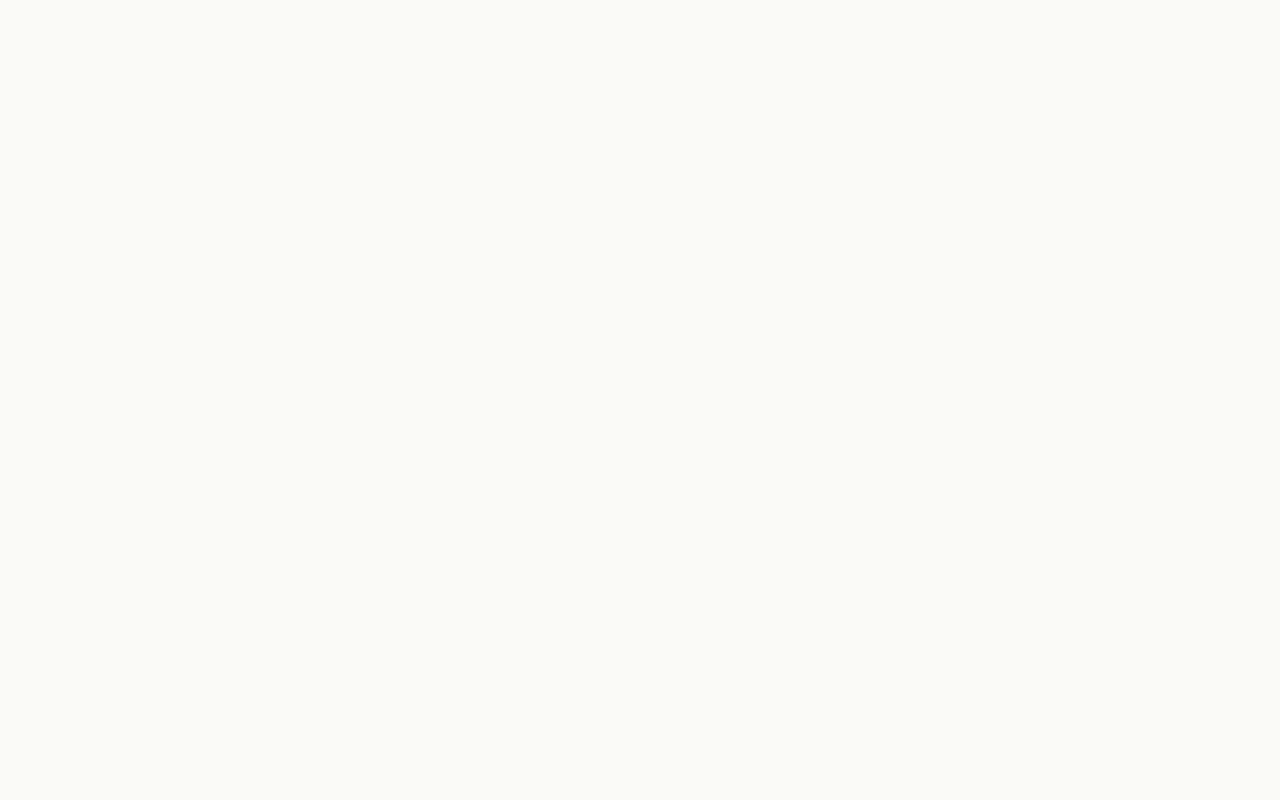
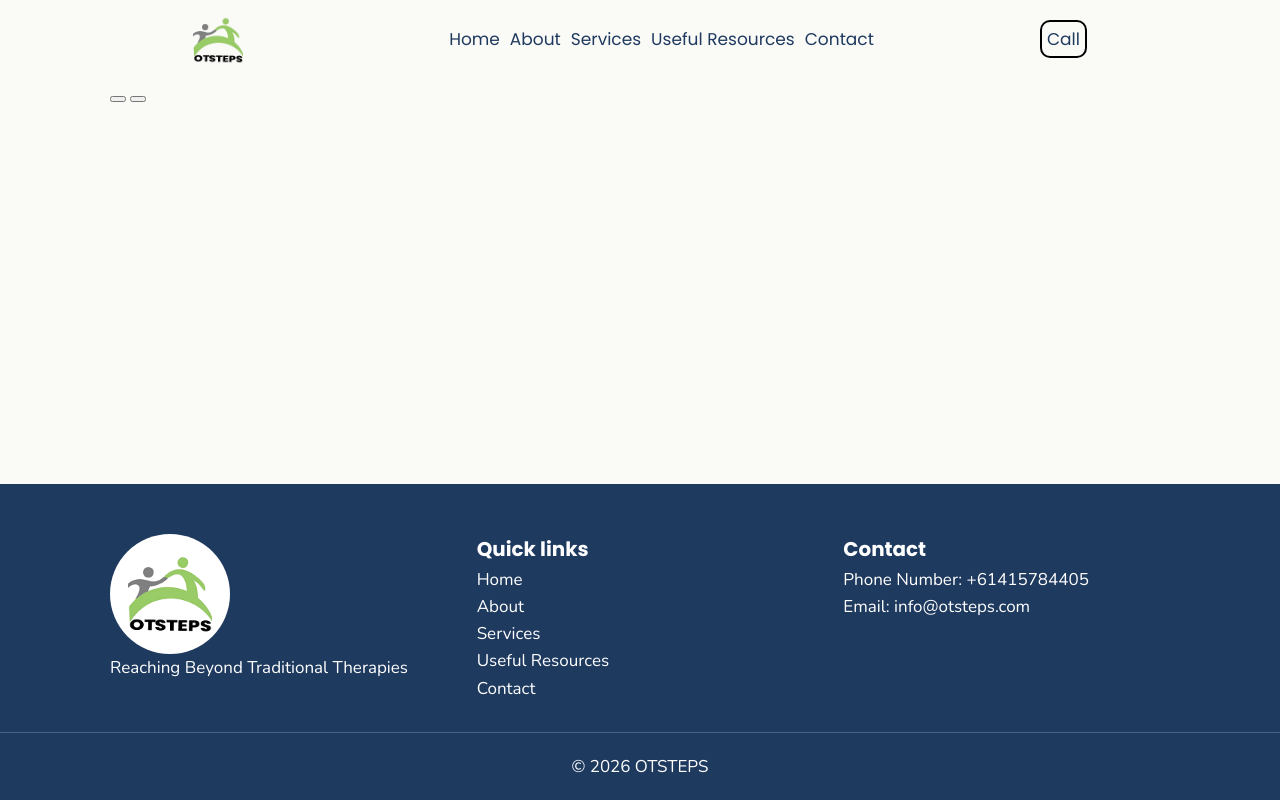
Before and after one commit to Developer-Coder1/OTSteps, a plain HTML site: page index.html in a window 1280 px wide. Drawn offline with nearby package versions, Linux system fonts and the light colour scheme.

Commit message:
Style Header and Footer

```diff
--- a/css/style.css
+++ b/css/style.css
@@ -12,17 +12,118 @@
 }
 
 body {
-  font-family: "Nunito";
+  font-family: "Nunito", sans-serif;
   font-size: 17px;
   line-height: 1.6;
-  background-color:  var(--bg);
+  background-color: var(--bg);
+  color: var(--text);
+  display: flex;
+  flex-direction: column;
+  min-height: 100vh;
 }
 
-header{
+main { flex: 1; }
+
+h1,
+h2,
+h3 {
+  font-family: "Poppins", sans-serif;
+  color: var(--navy);
+}
+
+header {
   display: flex;
-  font-family: "Poppins";
+  font-family: "Poppins", sans-serif;
   max-width: 1100px;
   flex-direction: row;
   align-items: center;
+  justify-content: space-around;
+  margin: 0 auto;
+  width: 100%;
+  padding: 15px 20px;
+}
+
+header a:hover { color: var(--orange); }
+
+a {
+  cursor: pointer;
+  text-decoration: none;
+}
+
+header a { color: var(--navy); }
+footer a { color: white; }
+
+header ul {
+  display: flex;
+  flex-direction: row;
+  gap: 10px;
+  list-style: none;
+}
+
+.logo {
+  max-width: 100%;
+  display: block;
+  height: 50px;
+}
+
+.btn {
+  border: 2px black solid;
+  padding: 5px;
+  border-radius: 10px;
+}
+
+.footer-grid {
+  display: grid;
+  grid-template-columns: 1fr 1fr 1fr;
+  gap: 40px;
+}
+
+footer{
+  background-color: var(--navy);
+  color: white;
+  padding: 50px 0 20px;
+}
+
+footer h3 { color: white; }
+
+footer ul{
+  list-style: none;
+  padding: 0;
+}
+
+footer a:hover{
+  color: var(--orange);
+}
+
+.footer-bottom{
+  display: flex;
   justify-content: center;
+  border-top: 1px solid rgba(255,255,255,0.2);
+  padding-top: 20px;
+  margin-top: 30px;
 }
+
+.white-bg {
+  display: flex;
+  justify-content: center;
+  align-items: center;
+  background-color: white;
+  width: 120px;
+  height: 120px;
+  border-radius: 50%;
+  overflow: hidden;
+}
+
+.white-bg img {
+  width: 70%;
+  height: 70%;
+  object-fit: contain;
+}
+
+.container { max-width: 1100px; margin: 0 auto; padding: 0 20px; }
+
+@media (max-width: 768px) {
+  .footer-grid {
+    grid-template-columns: 1fr;
+  }
+}
--- a/index.html
+++ b/index.html
@@ -1,24 +1,89 @@
-<!DOCTYPE html>
+<!doctype html>
 
 <html lang="en-AU">
-<head>
-  <meta charset="UTF-8">
-  <meta name="viewport" content="width=device-width, initial-scale=1.0">
-  <link rel="preconnect" href="https://fonts.googleapis.com">
-<link rel="preconnect" href="https://fonts.gstatic.com" crossorigin>
-<link href="https://fonts.googleapis.com/css2?family=Poppins:ital,wght@0,100;0,200;0,300;0,400;0,500;0,600;0,700;0,800;0,900;1,100;1,200;1,300;1,400;1,500;1,600;1,700;1,800;1,900&display=swap" rel="stylesheet">
-<link rel="preconnect" href="https://fonts.googleapis.com">
-<link rel="preconnect" href="https://fonts.gstatic.com" crossorigin>
-<link href="https://fonts.googleapis.com/css2?family=Nunito:ital,wght@0,200..1000;1,200..1000&family=Poppins:ital,wght@0,100;0,200;0,300;0,400;0,500;0,600;0,700;0,800;0,900;1,100;1,200;1,300;1,400;1,500;1,600;1,700;1,800;1,900&display=swap" rel="stylesheet">
-<link rel="stylesheet" href="css/style.css">
-<meta name="description" content="">
-  <title>OTSteps</title>
-</head>
+  <head>
+    <meta charset="UTF-8" />
+    <meta name="viewport" content="width=device-width, initial-scale=1.0" />
+    <link rel="preconnect" href="https://fonts.googleapis.com" />
+    <link rel="preconnect" href="https://fonts.gstatic.com" crossorigin />
+    <link
+      href="https://fonts.googleapis.com/css2?family=Nunito:wght@400;600&family=Poppins:wght@400;600;700&display=swap"
+      rel="stylesheet"
+    />
+    <link rel="stylesheet" href="/css/style.css" />
+    <meta name="description" content="" />
+    <title>OTSteps</title>
+  </head>
 
-<body>
-  <header></header>
-  <main></main>
-  <footer></footer>
-</body>
+  <body>
+    <header>
+      <div class="left">
+        <img class="logo" src="/images/otsteps-logo.png" alt="OTSteps logo" />
+      </div>
 
+      <div class="middle">
+        <nav>
+          <ul>
+            <li><a href="index.html">Home</a></li>
+            <li><a href="/pages/about.html">About</a></li>
+            <li><a href="/pages/services.html">Services</a></li>
+            <li><a href="/pages/resources.html">Useful Resources</a></li>
+            <li><a href="/pages/contact.html">Contact</a></li>
+          </ul>
+        </nav>
+      </div>
+
+      <div class="left contact">
+        <a href="tel:+61415784405" class="btn">Call</a>
+      </div>
+    </header>
+
+    <main>
+      <section class="hero">
+        <div class="container hero-grid">
+          <div>
+            <h1></h1>
+            <p></p>
+            <button></button>
+            <button></button>
+          </div>
+
+          <div>
+            <!-- image placeholder-->
+          </div>
+        </div>
+      </section>
+    </main>
+
+    <footer>
+      <div class="container footer-grid">
+        <div>
+          <!-- logo + tagline -->
+          <!-- TODO: hours from uncle -->
+          <div class="white-bg">
+            <img src="/images/otsteps-logo.png" alt="OTSteps logo" />
+          </div>
+          <p>Reaching Beyond Traditional Therapies</p>
+        </div>
+        <div>
+          <h3>Quick links</h3>
+          <nav>
+            <ul>
+              <li><a href="index.html">Home</a></li>
+              <li><a href="/pages/about.html">About</a></li>
+              <li><a href="/pages/services.html">Services</a></li>
+              <li><a href="/pages/resources.html">Useful Resources</a></li>
+              <li><a href="/pages/contact.html">Contact</a></li>
+            </ul>
+          </nav>
+        </div>
+        <div>
+          <h3>Contact</h3>
+          <p>Phone Number: <a href="tel:+61415784405">+61415784405 </a></p>
+          <p>Email: <a href="mailto:info@otsteps.com">info@otsteps.com</a></p>
+        </div>
+      </div>
+      <p class="footer-bottom">© 2026 OTSTEPS</p>
+    </footer>
+  </body>
 </html>
```
Also changed, not shown: images/otsteps-logo.png (added), pages/about.html (added), pages/contact.html (added), pages/resources.html (added), pages/services.html (added).
